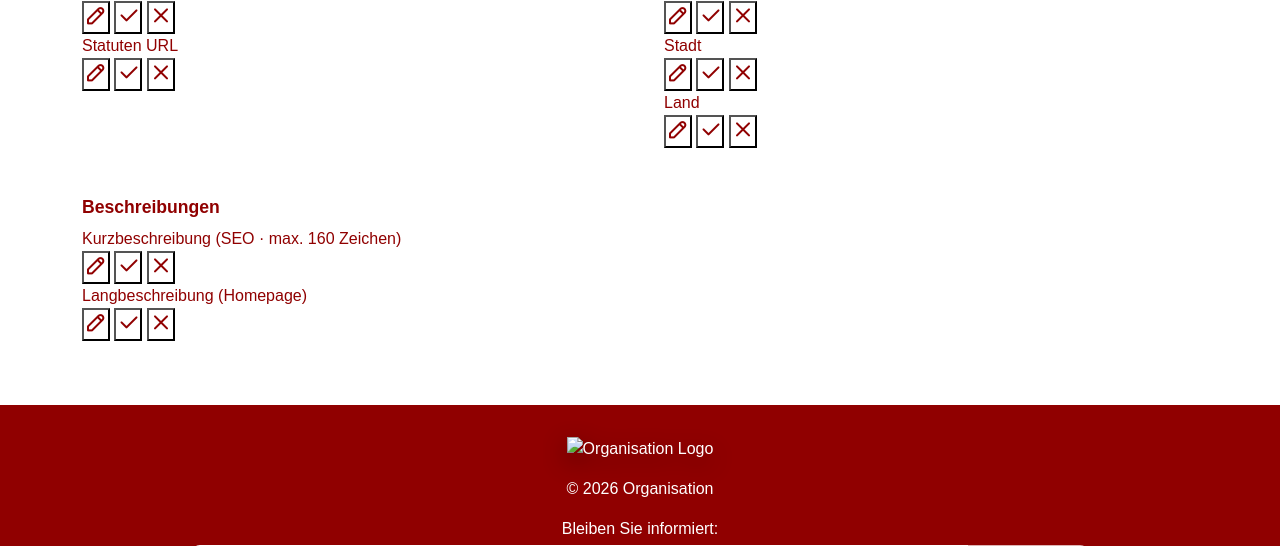
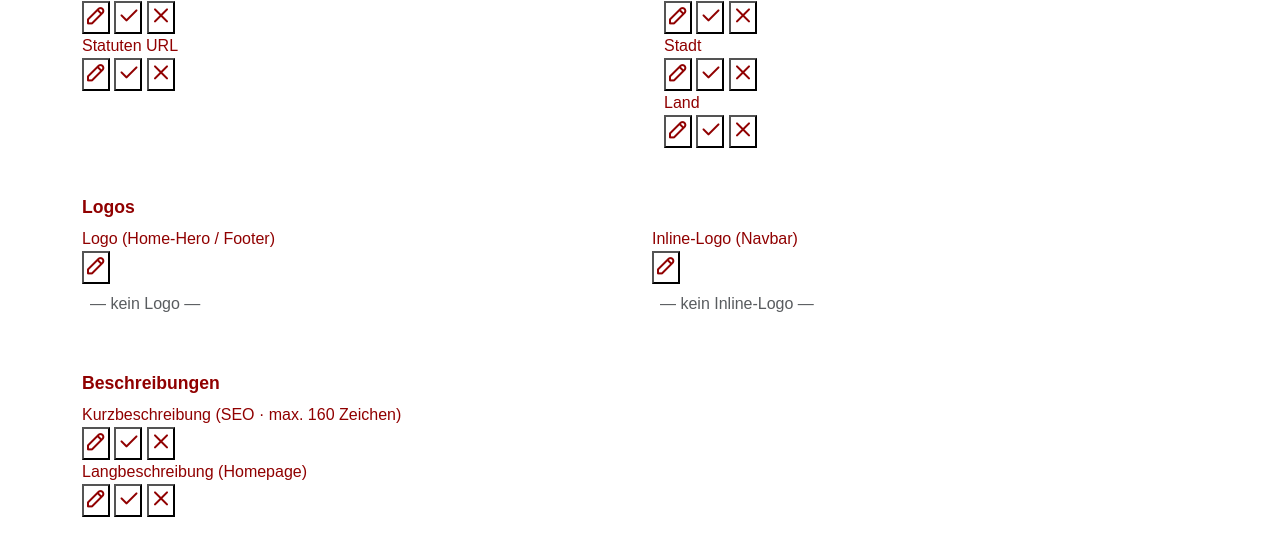
Before and after one commit to iliana-marquez/cultural-assoc-portal, a PHP site: template app/Views/pages/org-edit.php in a window 1280 px wide. Shown: the part 405-951 px from the top of the page. Run offline with PHP 8.4, Linux system fonts and the light colour scheme; the template is opened without the code that fills it, so the values that code supplies are empty.

Commit message:
feat(org-logos): add Logos section with two media-edit-row blocks, conditional upload-wrap shown only when no logo exists, edit/delete controls shown only when a logo exists

```diff
--- a/app/Views/pages/org-edit.php
+++ b/app/Views/pages/org-edit.php
@@ -59,6 +59,95 @@ function editRow(string $label, string $field, string $value, string $saveUrl):
                 <?= editRow('Land',     'country',  $org->country  ?? '', $saveUrl) ?>
             </div>
 
+
+            <!-- Logos -->
+            <div class="col-12">
+                <h3>Logos</h3>
+                <div class="row g-4">
+
+                    <!-- Logo — Hero / Footer -->
+                    <div class="col-12 col-md-6">
+                        <div class="media-edit-row" data-entity-type="organisation" data-entity-id="<?= $org->id ?>" data-stage="logo">
+                            <div class="edit-row-header">
+                                <label class="edit-row-label">Logo (Home-Hero / Footer)</label>
+                                <div class="edit-row-actions">
+                                    <span class="entity-feedback"></span>
+                                    <button class="entity-edit-btn org-logo-pencil-btn"><i class="ti ti-pencil"></i></button>
+                                    <button class="entity-cancel-btn org-logo-cancel-btn" style="display:none;"><i class="ti ti-x"></i></button>
+                                </div>
+                            </div>
+                            <div class="org-logo-item p-2" data-field="logo_url">
+                                <?php if (!empty($org->logo_url)): ?>
+                                    <label class="entity-edit-btn border-0" style="cursor:pointer; display:none;" title="Logo ersetzen">
+                                        <i class="ti ti-pencil"></i>
+                                        <input type="file" accept="image/*" class="d-none"
+                                            data-action="upload-org-logo"
+                                            data-field="logo_url">
+                                    </label>
+                                    <button class="entity-remove-btn border-0" style="display:none;" data-action="delete-org-logo" data-field="logo_url">
+                                        <i class="ti ti-trash"></i>
+                                    </button>
+                                    <img src="<?= htmlspecialchars($org->logo_url) ?>" alt="Logo" style="max-height:80px;">
+                                <?php else: ?>
+                                    <p class="text-muted mb-0">— kein Logo —</p>
+                                <?php endif; ?>
+                            </div>
+                            <?php if (empty($org->logo_url)): ?>
+                                <div class="org-logo-upload-wrap p-2" style="display:none;">
+                                    <label class="entity-edit-btn" style="cursor:pointer;">
+                                        <i class="ti ti-photo-plus"></i> Logo hochladen
+                                        <input type="file" accept="image/*" class="d-none"
+                                            data-action="upload-org-logo"
+                                            data-field="logo_url">
+                                    </label>
+                                </div>
+                            <?php endif; ?>
+                        </div>
+                    </div>
+
+                    <!-- Inline logo — Navbar -->
+                    <div class="col-12 col-md-6">
+                        <div class="media-edit-row" data-entity-type="organisation" data-entity-id="<?= $org->id ?>" data-stage="inline-logo">
+                            <div class="edit-row-header">
+                                <label class="edit-row-label">Inline-Logo (Navbar)</label>
+                                <div class="edit-row-actions">
+                                    <span class="entity-feedback"></span>
+                                    <button class="entity-edit-btn org-logo-pencil-btn"><i class="ti ti-pencil"></i></button>
+                                    <button class="entity-cancel-btn org-logo-cancel-btn" style="display:none;"><i class="ti ti-x"></i></button>
+                                </div>
+                            </div>
+                            <div class="org-logo-item p-2" data-field="inline_logo_url">
+                                <?php if (!empty($org->inline_logo_url)): ?>
+                                    <label class="entity-edit-btn border-0" style="cursor:pointer; display:none;" title="Inline-Logo ersetzen">
+                                        <i class="ti ti-pencil"></i>
+                                        <input type="file" accept="image/*" class="d-none"
+                                            data-action="upload-org-logo"
+                                            data-field="inline_logo_url">
+                                    </label>
+                                    <button class="entity-remove-btn border-0" style="display:none;" data-action="delete-org-logo" data-field="inline_logo_url">
+                                        <i class="ti ti-trash"></i>
+                                    </button>
+                                    <img src="<?= htmlspecialchars($org->inline_logo_url) ?>" alt="Inline Logo" style="max-height:50px;">
+                                <?php else: ?>
+                                    <p class="text-muted mb-0">— kein Inline-Logo —</p>
+                                <?php endif; ?>
+                            </div>
+                            <?php if (empty($org->inline_logo_url)): ?>
+                                <div class="org-logo-upload-wrap p-2" style="display:none;">
+                                    <label class="entity-edit-btn" style="cursor:pointer;">
+                                        <i class="ti ti-photo-plus"></i> Inline-Logo hochladen
+                                        <input type="file" accept="image/*" class="d-none"
+                                            data-action="upload-org-logo"
+                                            data-field="inline_logo_url">
+                                    </label>
+                                </div>
+                            <?php endif; ?>
+                        </div>
+                    </div>
+
+                </div>
+            </div>
+
             <!-- Descriptions -->
             <div class="col-12">
                 <h3>Beschreibungen</h3>
```
